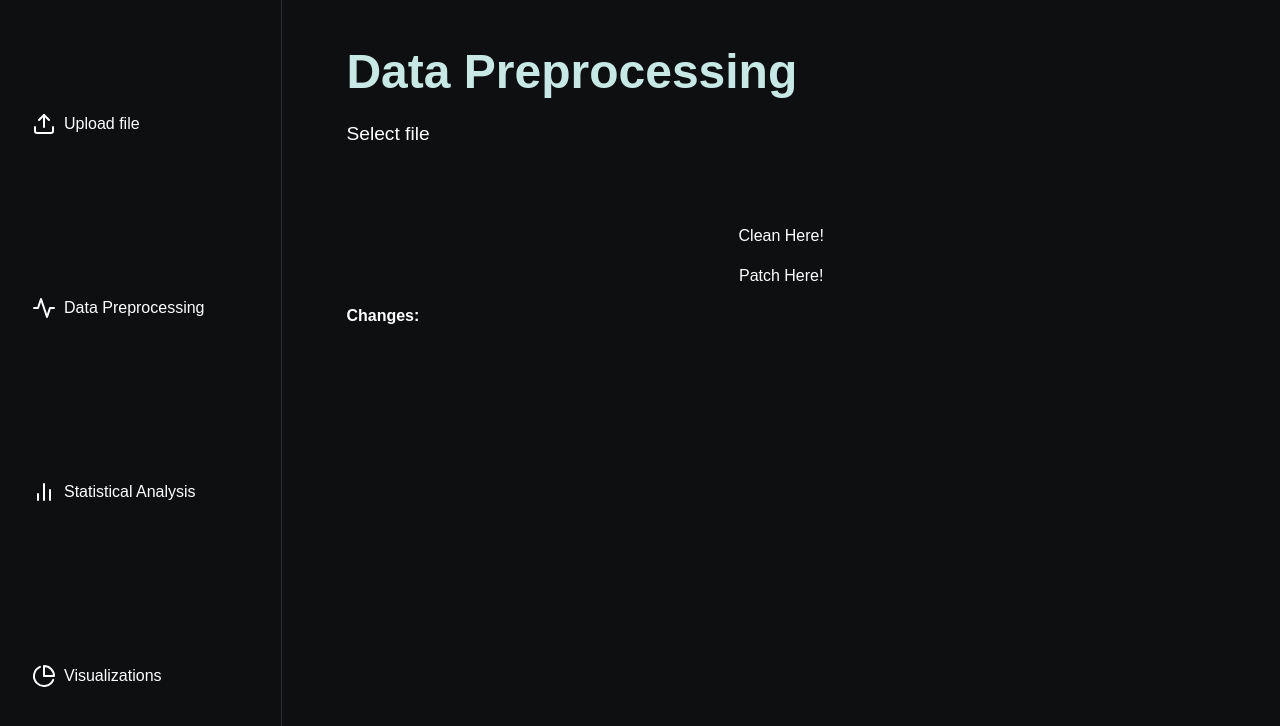
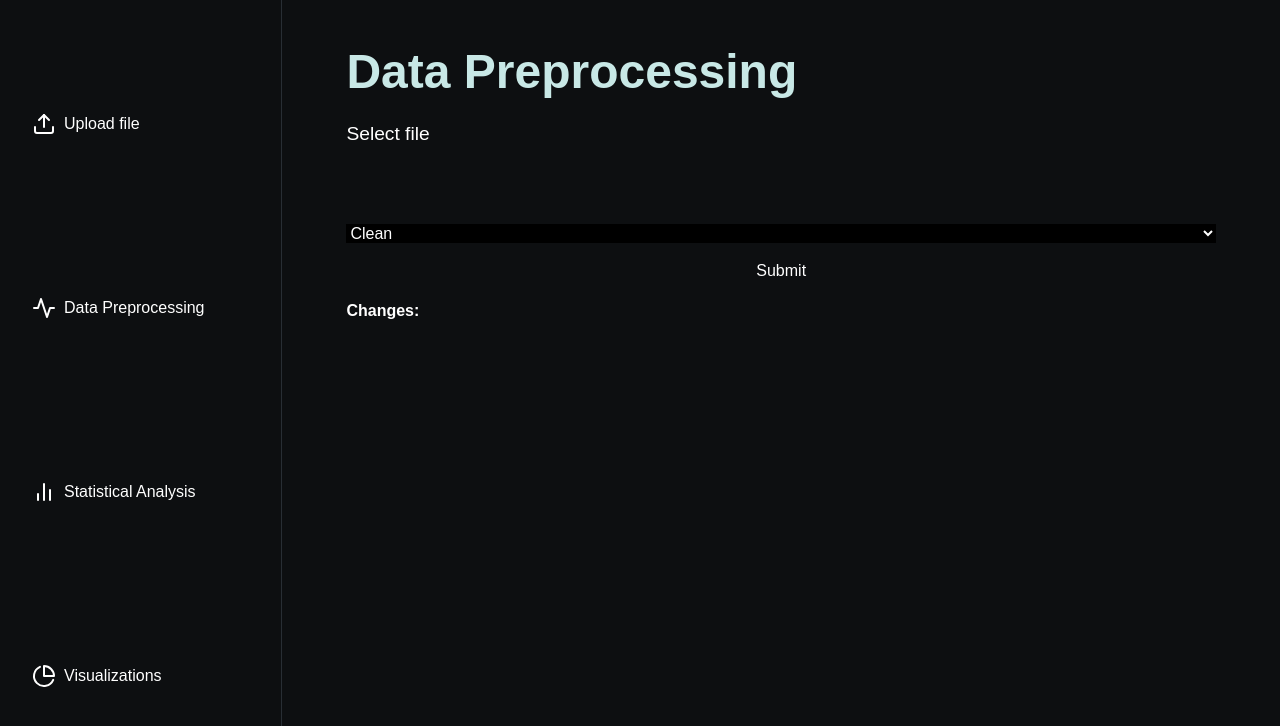
Before and after one commit to A00820449/aianalysis-public, a React (Create React App) app in the folder frontend/: page /data-preprocessing in a window 1280 px wide. Shown: the top 726 px of the page. Built offline with nearby package versions, Linux system fonts and the light colour scheme; the HTML template or start-up script is replaced by a standard one.

Commit message:
eliminate outliers beta

```diff
--- a/frontend/src/routes/data-preprocessing.jsx
+++ b/frontend/src/routes/data-preprocessing.jsx
@@ -27,31 +27,33 @@ const Description = styled.p`
   margin-top: 1rem;
 `;
 
+const Dropdown = styled.select`
+  padding: 0.2rem 0.5rem /* Ajusta el padding para hacer el dropdown más corto */
+  width: 150px /* Ancho del dropdown */
+  font-size: 0.9rem; /* Tamaño del texto del dropdown */
+  background-color: black; /* Fondo negro */
+  color: white; /* Texto blanco */
+`;
+
 const DataPreprocessing = () => {
-  const [message, setMessage] = useState("");  // Nuevo estado para almacenar el mensaje del backend
+  const [message, setMessage] = useState("");
+  const [selectedOperation, setSelectedOperation] = useState("clean");
   const apiUrl = cleanDataURL;
 
-  const cleanHere = () => {
-    axios.get(apiUrl, { params: { operation: 'clean' } })
+
+  const handleOperationChange = (event) => {
+    setSelectedOperation(event.target.value);
+  };
+
+  const handleOperationSubmit = () => {
+    // Hacer la solicitud al backend con la operación seleccionada
+    axios.get(apiUrl, { params: { operation: selectedOperation } })
       .then((response) => {
-        // Cuando el backend responde, establece el mensaje en el estado
         setMessage(response.data.message);
         console.log(response.data.message);
       })
       .catch((error) => {
-        console.error('Error Cleaning Data:', error);
-      });
-  };
-
-  const patchHere = () => {
-    axios.get(apiUrl, { params: { operation: 'patch' } })
-      .then((response) => {
-        // Cuando el backend responde, establece el mensaje en el estado
-        setMessage(response.data.message);
-        console.log(response.data.message);
-      })
-      .catch((error) => {
-        console.error('Error Patching Data:', error);
+        console.error('Error Processing Data:', error);
       });
   };
 
@@ -62,8 +64,17 @@ const DataPreprocessing = () => {
         <Description>Select file</Description>
 
       </HeaderWrapper>
-      <button onClick={cleanHere}>Clean Here!</button>
-      <button onClick={patchHere}>Patch Here!</button>
+
+      {/* Dropdown para seleccionar la operación */}
+      <Dropdown value={selectedOperation} onChange={handleOperationChange}>
+        <option value="clean">Clean</option>
+        <option value="patch">Patch</option>
+        <option value="Eliminate outliers">Eliminate outliers</option>
+        {/* Agrega más opciones según tus necesidades */}
+      </Dropdown>
+
+      {/* Botón para enviar la operación seleccionada */}
+      <button onClick={handleOperationSubmit}>Submit</button>
 
       {/* Mostrar el mensaje del backend */}
       <div>
```
Also changed, not shown: 1 other file (tests, documents, lock files or other folders).
